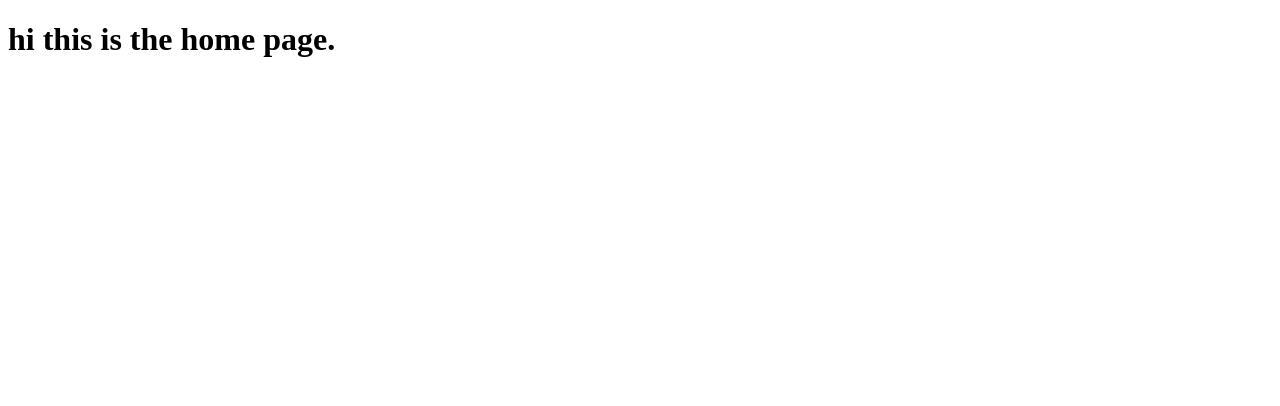
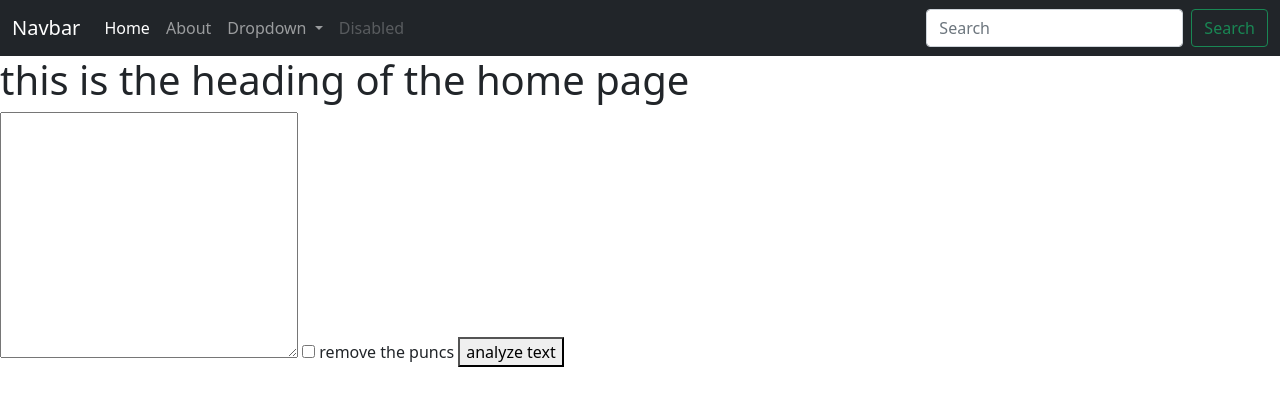
Before and after one commit to priyamshankar/djangoChallange, a Django app: page / in a window 1280 px wide. Shown: the top 406 px of the page. Run offline with Django 4.2, Linux system fonts and the light colour scheme.

Commit message:
punctuation removal program succees

```diff
--- a/textUtilApp/home/urls.py
+++ b/textUtilApp/home/urls.py
@@ -6,4 +6,5 @@ from home import views
 urlpatterns = [
     path('admin/', admin.site.urls),
     path('', views.index, name='home'),
+    path('removespuncs', views.removespuncs, name='removespuncs'),
 ]
--- a/textUtilApp/home/views.py
+++ b/textUtilApp/home/views.py
@@ -1,8 +1,30 @@
+from email.policy import default
+from sqlite3 import paramstyle
+from tkinter import OFF
 from urllib import response
-from django.shortcuts import render,HttpResponse
+from django.shortcuts import render, HttpResponse
 
 # Create your views here.
 
+
 def index(request):
     # return HttpResponse("this is a home page")
-    return render(request,"index.html")
+    return render(request, "index.html")
+
+
+def removespuncs(request):
+    fetchedtext = request.GET.get("manipulativeText")
+    checkStatus = request.GET.get("puncCheckbox", "off")
+    puncs = """!"#$%&'()*+, -./:;<=>?@[\]^_`{|}~"""
+    if checkStatus == "on":
+        withoutpunc = ""
+        for char in fetchedtext:
+            if char not in puncs:
+                withoutpunc = withoutpunc+char
+    else:
+        withoutpunc = fetchedtext
+    params = {
+        'textBox': withoutpunc, "check": "this is a comment"
+    }
+
+    return render(request, "removespuncs.html", params)
--- /dev/null
+++ b/textUtilApp/templates/base.html
@@ -0,0 +1,80 @@
+<!DOCTYPE html>
+<html lang="en">
+  <head>
+    <meta charset="UTF-8" />
+    <meta http-equiv="X-UA-Compatible" content="IE=edge" />
+    <meta name="viewport" content="width=device-width, initial-scale=1.0" />
+    <title>Document</title>
+    <link href="https://cdn.jsdelivr.net/npm/bootstrap@5.1.3/dist/css/bootstrap.min.css" rel="stylesheet" integrity="sha384-1BmE4kWBq78iYhFldvKuhfTAU6auU8tT94WrHftjDbrCEXSU1oBoqyl2QvZ6jIW3" crossorigin="anonymous">
+
+  </head>
+  <body>
+    <nav class="navbar navbar-expand-lg navbar-dark bg-dark">
+      <div class="container-fluid">
+        <a class="navbar-brand" href="#">Navbar</a>
+        <button
+          class="navbar-toggler"
+          type="button"
+          data-bs-toggle="collapse"
+          data-bs-target="#navbarSupportedContent"
+          aria-controls="navbarSupportedContent"
+          aria-expanded="false"
+          aria-label="Toggle navigation"
+        >
+          <span class="navbar-toggler-icon"></span>
+        </button>
+        <div class="collapse navbar-collapse" id="navbarSupportedContent">
+          <ul class="navbar-nav me-auto mb-2 mb-lg-0">
+            <li class="nav-item">
+              <a class="nav-link active" aria-current="page" href="/">Home</a>
+            </li>
+            <li class="nav-item">
+              <a class="nav-link" href="/about">About</a>
+            </li>
+            <li class="nav-item dropdown">
+              <a
+                class="nav-link dropdown-toggle"
+                href="#"
+                id="navbarDropdown"
+                role="button"
+                data-bs-toggle="dropdown"
+                aria-expanded="false"
+              >
+                Dropdown
+              </a>
+              <ul class="dropdown-menu" aria-labelledby="navbarDropdown">
+                <li><a class="dropdown-item" href="/about">About</a></li>
+                <li><a class="dropdown-item" href="/contact">contact</a></li>
+                <li><hr class="dropdown-divider" /></li>
+                <li>
+                  <a class="dropdown-item" href="#">Something else here</a>
+                </li>
+              </ul>
+            </li>
+            <li class="nav-item">
+              <a class="nav-link disabled">Disabled</a>
+            </li>
+          </ul>
+          <form class="d-flex">
+            <input
+              class="form-control me-2"
+              type="search"
+              placeholder="Search"
+              aria-label="Search"
+            />
+            <button class="btn btn-outline-success" type="submit">
+              Search
+            </button>
+          </form>
+        </div>
+      </div>
+    </nav>
+{% block heading %}{% endblock heading %}
+{% block actions %}{% endblock actions %}
+    <script
+      src="https://cdn.jsdelivr.net/npm/bootstrap@5.1.3/dist/js/bootstrap.bundle.min.js"
+      integrity="sha384-ka7Sk0Gln4gmtz2MlQnikT1wXgYsOg+OMhuP+IlRH9sENBO0LRn5q+8nbTov4+1p"
+      crossorigin="anonymous"
+    ></script>
+  </body>
+</html>
--- a/textUtilApp/templates/index.html
+++ b/textUtilApp/templates/index.html
@@ -1,12 +1,18 @@
-<!DOCTYPE html>
-<html lang="en">
-<head>
-    <meta charset="UTF-8">
-    <meta http-equiv="X-UA-Compatible" content="IE=edge">
-    <meta name="viewport" content="width=device-width, initial-scale=1.0">
-    <title>Document</title>
-</head>
-<body>
-    <h1>hi this is the home page.</h1>
-</body>
-</html>
+{% extends 'base.html' %}
+
+{% block heading %} <h1>this is the heading of the home page</h1>
+
+
+{% endblock heading %}
+
+
+
+{% block actions %}
+        <form action="/removespuncs" method="get">
+
+            <textarea name="manipulativeText" id="text" cols="30" rows="10"></textarea>
+            <input type="checkbox" name="puncCheckbox"> remove the puncs
+            <button type="submit">analyze text</button>
+
+        </form>
+{% endblock actions %}
--- /dev/null
+++ b/textUtilApp/templates/removespuncs.html
@@ -0,0 +1,5 @@
+{% extends 'base.html' %} {% block heading %}this is the removepuncs page
+
+<p>{{textBox}}</p>
+
+{% endblock heading %} {% comment %} {{ check }} {% endcomment %}
```
